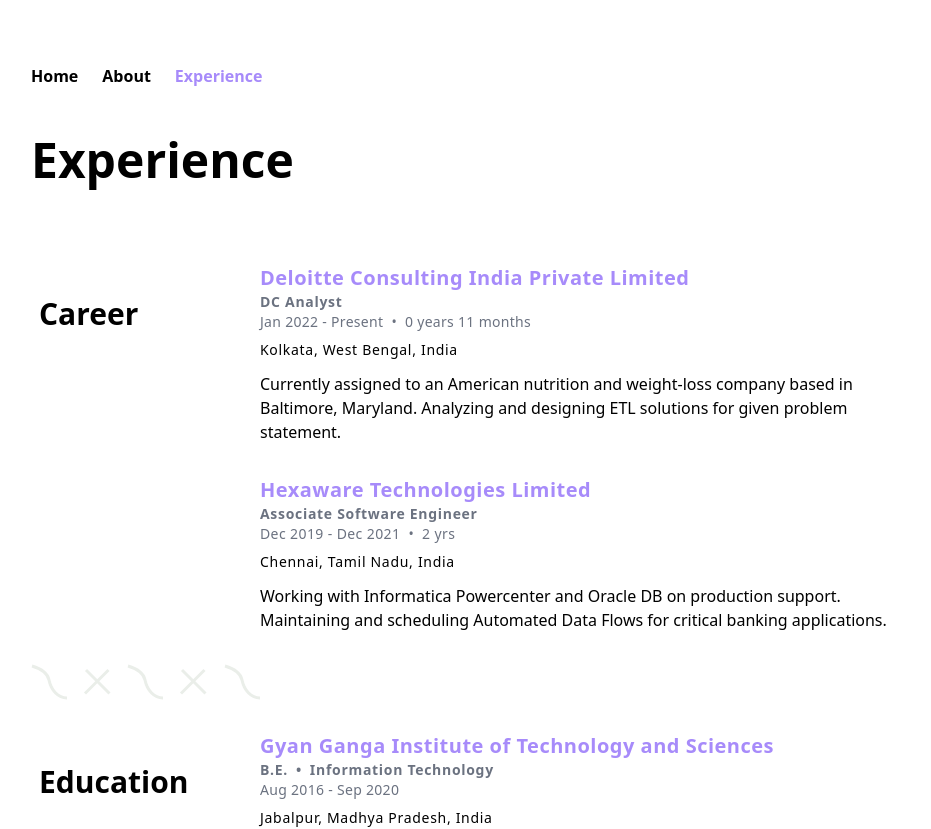
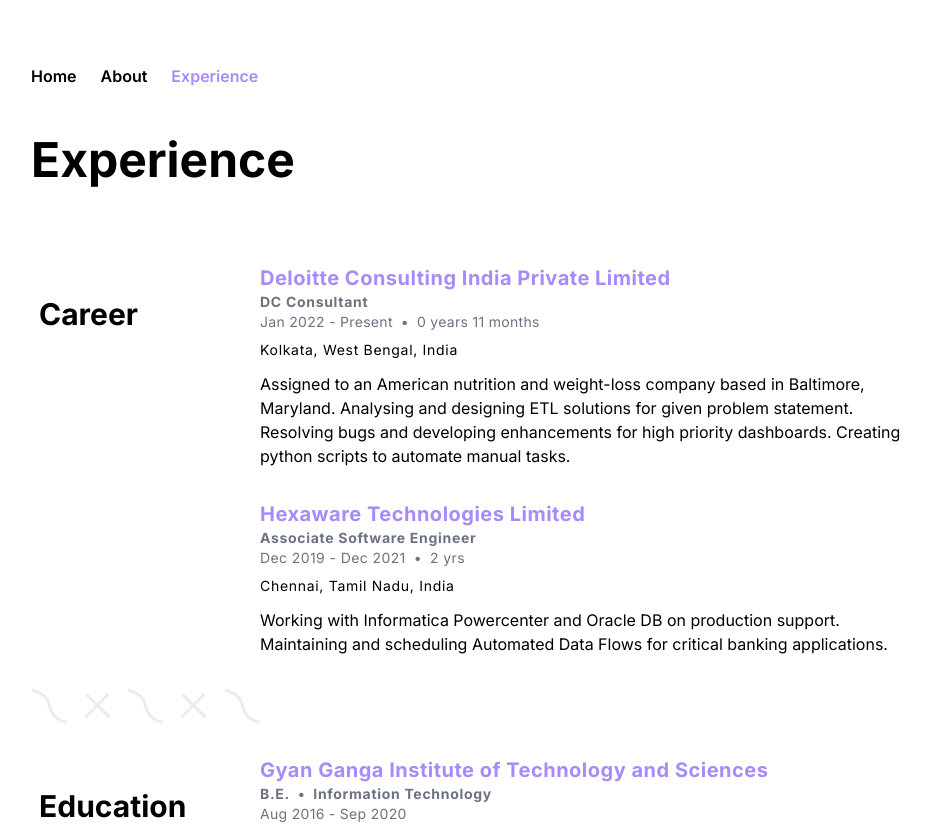
Before and after one commit to deepjyotiroy079/react-port-v4, a React (Create React App) app: page /experience in a window 1280 px wide. Shown: the top 829 px of the page, without its empty margins (167-1098 px from the left). Built offline with nearby package versions, Linux system fonts and the light colour scheme.

Commit message:
Updated pfp, fonts

```diff
--- a/public/index.html
+++ b/public/index.html
@@ -15,6 +15,9 @@
       user's mobile device or desktop. See https://developers.google.com/web/fundamentals/web-app-manifest/
     -->
     <link rel="manifest" href="%PUBLIC_URL%/manifest.json" />
+    <link rel="preconnect" href="https://fonts.googleapis.com">
+    <link rel="preconnect" href="https://fonts.gstatic.com" crossorigin>
+    <link href="https://fonts.googleapis.com/css2?family=Inter:ital,opsz,wght@0,14..32,100..900;1,14..32,100..900&display=swap" rel="stylesheet">
     <!--
       Notice the use of %PUBLIC_URL% in the tags above.
       It will be replaced with the URL of the `public` folder during the build.
--- a/src/App.js
+++ b/src/App.js
@@ -1,7 +1,13 @@
 // import logo from './logo.svg';
 // import './App.css';
 import React, { useEffect, useState } from "react";
+// import React from "react";
 import {
+  Facebook,
+  Linkedin,
+  GitHub,
+  Instagram,
+  Twitter,
   ExternalLink,
   DownloadCloud,
 } from "react-feather";
@@ -94,7 +100,7 @@
         <h1 className="max-w-md text-4xl font-bold md:text-5xl text-left">
           Deepjyoti Roy
         </h1>
-        <p className="text-lg md:text-xl max-wd-sm text-gray-800 text-left">
+        <p className="font-normal md:text-xl max-wd-sm text-gray-800 text-left">
           Hi there <span>👋</span>, I'm a{" "}
           <strong>
             Software Engineer <span>👨‍💻</span>
@@ -113,7 +119,7 @@
         </button>
       </div>
       {/* Social Icons */}
-      {/* <div className="flex space-x-4">
+      <div className="flex space-x-4">
         <a href="#">
           <Twitter size={size} className="hover:text-violet-400" />
         </a>
@@ -129,7 +135,7 @@
         <a href="#">
           <Instagram size={size} className="hover:text-violet-400" />
         </a>
-      </div> */}
+      </div>
       <Separator />
       <div className="space-y-10">
         <h1 className="text-3xl font-bold">Highlighted Projects</h1>
--- a/src/components/About/About.js
+++ b/src/components/About/About.js
@@ -20,15 +20,13 @@
       </h1>
       <div className="container flex flex-col-reverse justify-center mx-auto sm:py-16 lg:py-4 lg:flex-row lg:justify-between">
         <div className="flex flex-col justify-center lg:max-w-md xl:max-w-lg">
-          <p className="mt-6 text-lg sm:mb-12">
-            <strong>3 years</strong> of experience in IT industry, mostly
-            focused on <strong>ETL development and data warehousing</strong>.
-            Currently working on{" "}
-            <strong>SSIS, IICS, Microsoft SQL Server and Redshift</strong>.
-            Previously worked with <strong>Banking</strong> and{" "}
-            <strong>Media/Entertainment</strong> Clients. Strong education
-            professional with a Bachelor's of Engineering degree focused in
-            Information Technology.
+          <p className="mt-6 font-normal sm:mb-12">
+            Around 4.5 years of experience in IT industry, mostly focused on ETL
+            development and data warehousing. Currently working on SSIS, IICS,
+            Microsoft SQL Server and Redshift. Previously worked with Banking
+            and Media/Entertainment Clients. Strong education professional with
+            a Bachelor's of Engineering degree focused in Information
+            Technology.
           </p>
           {/* <h3>What I've been Listening to...</h3> */}
           <SpotifyNowPlaying />
@@ -37,7 +35,7 @@
           <img
             src="/profile.jpg"
             alt=""
-            className="object-cover shadow-lg h-72 sm:h-80 lg:h-96 xl:h-112 2xl:h-128"
+            className="w-72 h-72 object-cover rounded-lg sm:col-span-2 lg:col-span-full"
           />
         </div>
       </div>
@@ -143,7 +141,6 @@
             </div>
           </div>
         </div>
-
       </div>
       {/* </div> */}
       <Separator />
--- a/src/components/Experience/Experience.js
+++ b/src/components/Experience/Experience.js
@@ -3,10 +3,9 @@
 import Separator from "../Separator/Separator";
 
 const Experience = () => {
-
   // Calculating the current experience dynamically
   // eslint-disable-next-line
-  const [startDate, setStartDate] = useState(new Date('2022-01-17')); // Replace with the start date of your experience
+  const [startDate, setStartDate] = useState(new Date("2022-01-17")); // Replace with the start date of your experience
   // eslint-disable-next-line
   const [currentDate, setCurrentDate] = useState(new Date());
   const [years, setYears] = useState(0);
@@ -25,7 +24,6 @@
 
     calculateExperience();
   }, [startDate, currentDate]);
-
 
   return (
     <Layout>
@@ -48,14 +46,15 @@
                     Deloitte Consulting India Private Limited
                   </h3>
                   <span className="text-sm tracking-wider font-bold  text-gray-500 dark:text-gray-400">
-                    DC Analyst
+                    DC Consultant
                   </span>
                   <time className="text-xs tracking-wide dark:text-gray-400">
                     <div className="mb-2 flex space-x-2 text-sm text-gray-500 dark:text-gray-400">
                       <div>Jan 2022 - Present</div>
                       <div>{` • `}</div>
                       <div>
-                        {years} {years === 1 ? 'year' : 'years'}  {months} {months === 1 ? 'month' : 'months'}
+                        {years} {years === 1 ? "year" : "years"} {months}{" "}
+                        {months === 1 ? "month" : "months"}
                       </div>
                     </div>
                   </time>
@@ -63,9 +62,11 @@
                     Kolkata, West Bengal, India
                   </span>
                   <p className="mt-3">
-                    Currently assigned to an American nutrition and weight-loss
-                    company based in Baltimore, Maryland. Analyzing and
-                    designing ETL solutions for given problem statement.
+                    Assigned to an American nutrition and weight-loss company
+                    based in Baltimore, Maryland. Analysing and designing ETL
+                    solutions for given problem statement. Resolving bugs and
+                    developing enhancements for high priority dashboards.
+                    Creating python scripts to automate manual tasks.
                   </p>
                 </div>
                 <div className="flex flex-col sm:relative sm:before:absolute sm:before:top-2 sm:before:w-4 sm:before:h-4 sm:before:rounded-full sm:before:left-[-35px] sm:before:z-[1] before:dark:bg-violet-400">
@@ -125,8 +126,10 @@
                     Jabalpur, Madhya Pradesh, India
                   </span>
                   <p className="mt-3">
-                    Course work involved - Object Oriented Programming and Methodology, Computer Architecture,
-                    Database Management System, Cloud Computing, Computer Networking, Operating System
+                    Course work involved - Object Oriented Programming and
+                    Methodology, Computer Architecture, Database Management
+                    System, Cloud Computing, Computer Networking, Operating
+                    System
                   </p>
                 </div>
                 <div className="flex flex-col sm:relative sm:before:absolute sm:before:top-2 sm:before:w-4 sm:before:h-4 sm:before:rounded-full sm:before:left-[-35px] sm:before:z-[1] before:dark:bg-violet-400">
--- a/src/components/Navbar/Navbar.js
+++ b/src/components/Navbar/Navbar.js
@@ -6,6 +6,7 @@
   const size = 22;
   const activeLink = "font-semibold text-violet-400";
   const normalLink = "font-semibold";
+  // const normalLink = "font-normal";
 
   return (
     <nav className="relative container mx-auto">
--- a/src/components/layout/Layout.js
+++ b/src/components/layout/Layout.js
@@ -5,7 +5,7 @@
 const Layout = ({ children }) => {
   return (
     <>
-      <section className="dark:bg-black m-4 flex flex-col min-h-screen">
+      <section className="font-inter dark:bg-black m-4 flex flex-col min-h-screen">
         <div className="container max-w-[900px] items-center px-2 mx-auto mt-12 space-y-10 md:space-y-12">
           <Navbar />
           { children }
--- a/tailwind.config.js
+++ b/tailwind.config.js
@@ -14,6 +14,9 @@
         bounce200: "bounce 1s infinite 200ms",
         bounce400: "bounce 1s infinite 400ms",
       },
+      fontFamily: {
+        inter: ["Inter", "sans-serif"],
+      }
     },
   },
   plugins: [],
```
Also changed, not shown: src/components/Footer/Footer.js (+34 -11 lines), public/profile.jpg.
